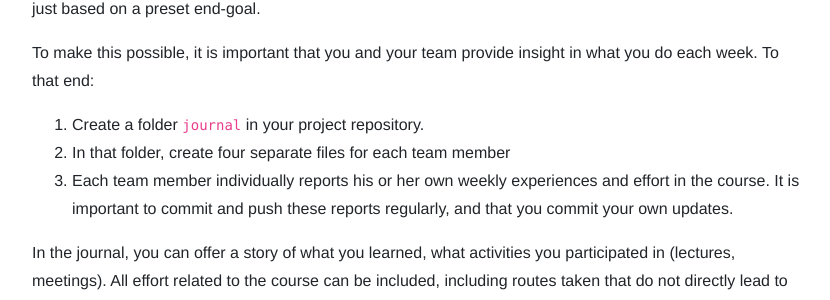
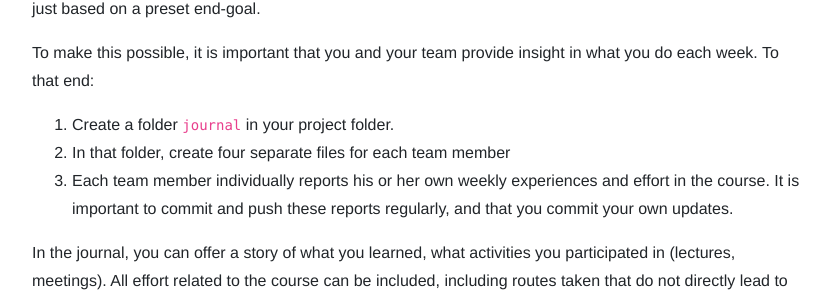
Before and after one commit to SERG-Delft/delftswa, a Jekyll site: the page built from 2020/assignment.md, in a window 1280 px wide and 900 px high, scrolled down 1762 px. Shown: the part 144-444 px from the top of the window, without its empty margins (224-1054 px from the left). Built offline with Jekyll 4.4.1, drawn with Linux system fonts in a browser that asks for light colours.

Commit message:
Use correct journal naming convention

```diff
--- a/2020/assignment.md
+++ b/2020/assignment.md
@@ -68,7 +68,7 @@ Grading will be also based on the progress you made compared to your initial kno
 
 To make this possible, it is important that you and your team provide insight in what you do each week. To that end:
 
-1. Create a folder `journal` in your project repository.
+1. Create a folder `journal` in your project folder.
 2. In that folder, create four separate files for each team member
 3. Each team member individually reports his or her own weekly experiences and effort in the course. It is important to commit and push these reports regularly, and that you commit your own updates.
 
```
